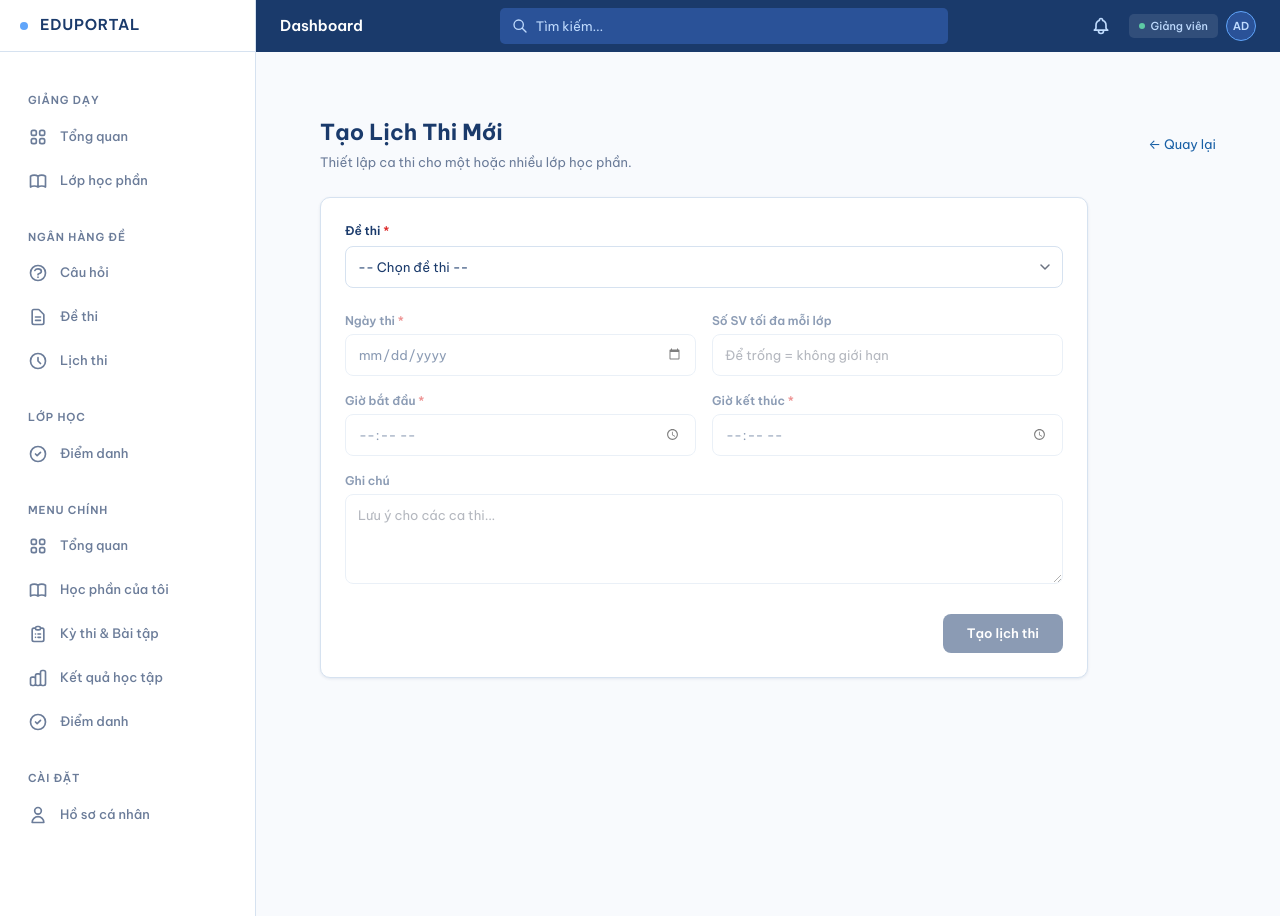
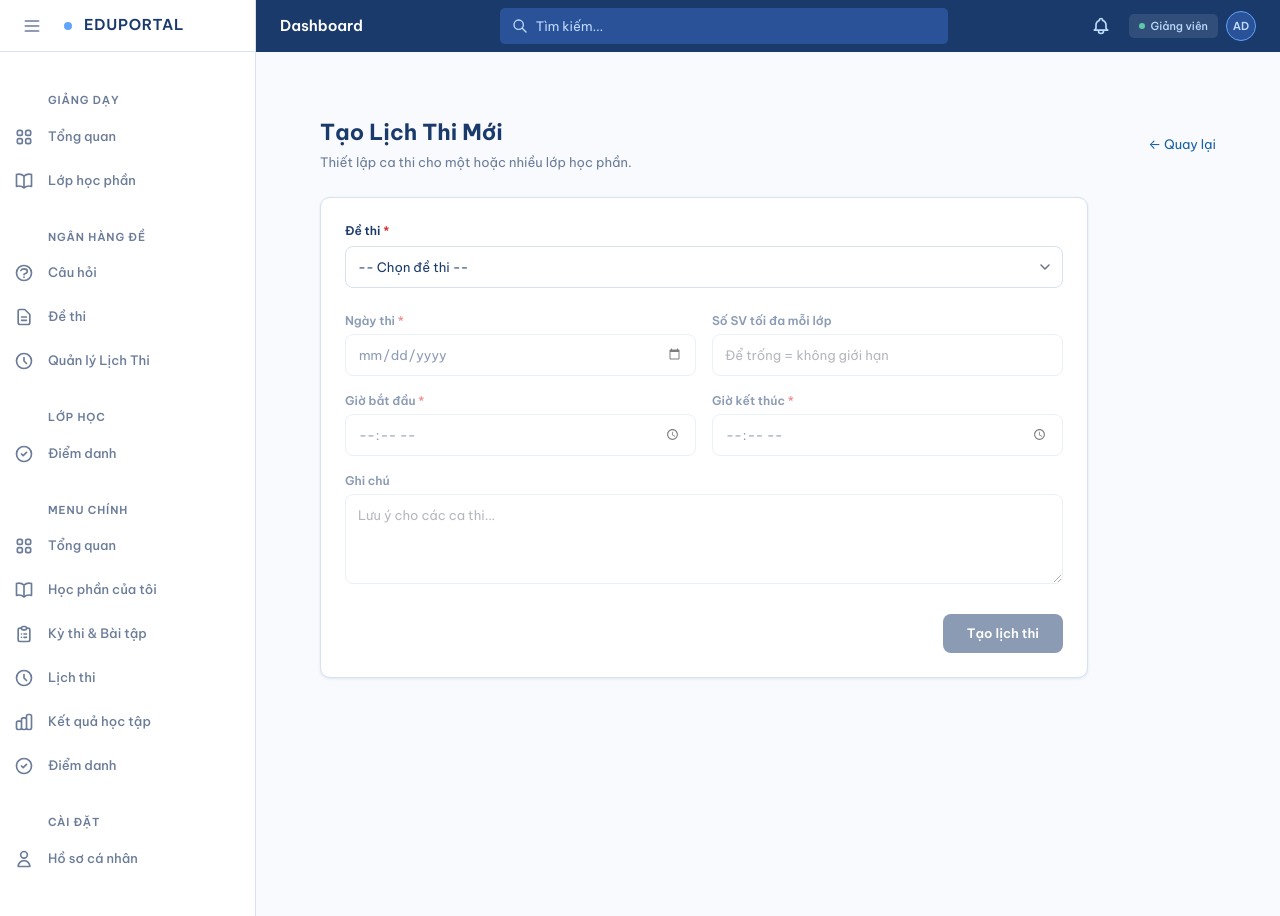
Before and after one commit to Hoangsonvjppro/exam-management-system, a Laravel app: page /lecturer/schedules/create in a window 1280 px wide. Run offline with Laravel 12, Linux system fonts and the light colour scheme; a user stored in the database is signed in; data comes from the database, SQL or seed files in the repository; data that the repository does not hold is empty; style sheets or scripts are compiled from the project's sources; some libraries are stand-ins or nearby versions.

Commit message:
feat: Implement student exam schedule management with a new application layout and sidebar navigation.

```diff
--- a/src/app/Services/ExamScheduleService.php
+++ b/src/app/Services/ExamScheduleService.php
@@ -115,4 +115,19 @@ class ExamScheduleService
 
         return $query->orderBy('exam_date')->orderBy('start_time')->get();
     }
+
+    /**
+     * Lấy danh sách lịch thi của sinh viên (dựa trên lớp đã enrolled).
+     */
+    public function getSchedulesForStudent(int $studentId): Collection
+    {
+        return ExamSchedule::whereHas('courseSection.students', function ($q) use ($studentId) {
+            $q->where('users.id', $studentId)
+              ->where('course_section_students.status', 'enrolled');
+        })
+        ->with(['exam.subject', 'courseSection'])
+        ->orderBy('exam_date', 'desc')
+        ->orderBy('start_time')
+        ->get();
+    }
 }
--- a/src/resources/css/app.css
+++ b/src/resources/css/app.css
@@ -67,7 +67,7 @@
 
 @layer components {
     .sidebar-link {
-        @apply flex items-center gap-3 px-4 py-2.5 text-[13px] font-medium text-text-muted rounded-[6px] transition-colors duration-200 ease-in-out cursor-pointer;
+        @apply flex items-center py-2.5 text-[13px] font-medium text-text-muted rounded-[6px] transition-colors duration-200 ease-in-out cursor-pointer;
     }
 
     .sidebar-link.active {
@@ -79,7 +79,7 @@
     }
 
     .sidebar-section-title {
-        @apply px-4 pt-6 pb-2 text-[11px] font-semibold uppercase tracking-[0.08em] text-text-muted;
+        @apply pl-[48px] pr-4 pt-6 pb-2 text-[11px] font-semibold uppercase tracking-[0.08em] text-text-muted;
     }
 }
 
--- a/src/resources/views/components/sidebar-link.blade.php
+++ b/src/resources/views/components/sidebar-link.blade.php
@@ -10,7 +10,7 @@
         'users'               => 'M12 4.354a4 4 0 110 5.292M15 21H3v-1a6 6 0 0112 0v1zm0 0h6v-1a6 6 0 00-9-5.197M13 7a4 4 0 11-8 0 4 4 0 018 0z',
         'academic-cap'        => 'M12 14l9-5-9-5-9 5 9 5zm0 0l6.16-3.422a12.083 12.083 0 01.665 6.479A11.952 11.952 0 0012 20.055a11.952 11.952 0 00-6.824-2.998 12.078 12.078 0 01.665-6.479L12 14zm-4 6v-7.5l4-2.222',
         'calendar'            => 'M8 7V3m8 4V3m-9 8h10M5 21h14a2 2 0 002-2V7a2 2 0 00-2-2H5a2 2 0 00-2 2v12a2 2 0 002 2z',
-        'book-open'           => 'M12 6.253v13m0-13C10.832 5.477 9.246 5 7.5 5S4.168 5.477 3 6.253v13C4.168 18.477 5.754 18 7.5 18s3.332.477 4.5 1.253m0-13C13.168 5.477 14.754 5 16.5 5c1.746 0 3.332.477 4.5 1.253v13C19.832 18.477 18.246 18 16.5 18c-1.746 0-3.332.477-4.5 1.253',
+        'book-open'           => 'M12 6.042A8.967 8.967 0 006 3.75c-1.052 0-2.062.18-3 .512v14.25A8.987 8.987 0 016 18c2.305 0 4.408.867 6 2.292m0-14.25a8.966 8.966 0 016-2.292c1.052 0 2.062.18 3 .512v14.25A8.987 8.987 0 0018 18a8.967 8.967 0 00-6 2.292m0-14.25v14.25',
         'question-mark-circle'=> 'M8.228 9c.549-1.165 2.03-2 3.772-2 2.21 0 4 1.343 4 3 0 1.4-1.278 2.575-3.006 2.907-.542.104-.994.54-.994 1.093m0 3h.01M21 12a9 9 0 11-18 0 9 9 0 0118 0z',
         'document-text'       => 'M9 12h6m-6 4h6m2 5H7a2 2 0 01-2-2V5a2 2 0 012-2h5.586a1 1 0 01.707.293l5.414 5.414a1 1 0 01.293.707V19a2 2 0 01-2 2z',
         'clipboard-list'      => 'M9 5H7a2 2 0 00-2 2v12a2 2 0 002 2h10a2 2 0 002-2V7a2 2 0 00-2-2h-2M9 5a2 2 0 002 2h2a2 2 0 002-2M9 5a2 2 0 012-2h2a2 2 0 012 2m-3 7h3m-3 4h3m-6-4h.01M9 16h.01',
@@ -26,14 +26,18 @@
 <a href="{{ $route ? route($route) : '#' }}"
    {{ $attributes->merge(['class' => 'sidebar-link ' . ($isActive ? 'active' : '')]) }}>
     @if(isset($icon) && !is_string($icon))
-        {{ $icon }}
+        <div class="w-[48px] flex items-center justify-center flex-shrink-0">
+            {{ $icon ?? '' }}
+        </div>
     @else
-        <svg class="flex-shrink-0 w-5 h-5" fill="none" viewBox="0 0 24 24" stroke="currentColor">
-            <path stroke-linecap="round" stroke-linejoin="round" stroke-width="2" d="{{ $icons[$icon] ?? $icons['circle'] }}"/>
-        </svg>
+        <div class="w-[48px] flex items-center justify-center flex-shrink-0">
+            <svg class="w-5 h-5" fill="none" viewBox="0 0 24 24" stroke="currentColor">
+                <path stroke-linecap="round" stroke-linejoin="round" stroke-width="2" d="{{ $icons[$icon ?? 'circle'] ?? $icons['circle'] }}"/>
+            </svg>
+        </div>
     @endif
-    <span class="sidebar-label truncate flex-1">{{ $slot }}</span>
+    <span class="sidebar-label truncate flex-1 transition-opacity duration-300 pr-4" x-show="isExpanded" x-cloak>{{ $slot }}</span>
     @if($badge)
-        <span class="ml-auto bg-danger-500 text-white text-xs font-bold px-2 py-0.5 rounded-full">{{ $badge }}</span>
+        <span class="ml-auto mr-4 bg-danger-500 text-white text-xs font-bold px-2 py-0.5 rounded-full" x-show="isExpanded" x-cloak>{{ $badge }}</span>
     @endif
 </a>
--- a/src/resources/views/components/sidebar-section.blade.php
+++ b/src/resources/views/components/sidebar-section.blade.php
@@ -1,7 +1,10 @@
 @props(['label'])
 
 <div>
-    <div class="sidebar-section-title">{{ $label }}</div>
+    <div class="sidebar-section-title overflow-hidden whitespace-nowrap transition-opacity duration-300"
+         :class="isExpanded ? 'opacity-100' : 'opacity-0'">
+        {{ $label }}
+    </div>
     <div class="space-y-1">
         {{ $slot }}
     </div>
--- a/src/resources/views/layouts/app.blade.php
+++ b/src/resources/views/layouts/app.blade.php
@@ -20,11 +20,30 @@
 
 <body class="font-sans antialiased bg-surface-0 text-navy-900">
 
-    <div class="flex h-screen overflow-hidden" x-data="{ sidebarOpen: false, searchQuery: '' }">
+    <div class="flex h-screen overflow-hidden"
+         x-data="{
+            isSidebarPinned: false,
+            isSidebarHovered: false,
+            get isExpanded() { return (this.isSidebarPinned || this.isSidebarHovered) || window.innerWidth < 1024 && this.isSidebarPinned; },
+            togglePin() {
+                this.isSidebarPinned = !this.isSidebarPinned;
+                localStorage.setItem('ems_sidebar_pinned', this.isSidebarPinned);
+                if (!this.isSidebarPinned) this.isSidebarHovered = false;
+            },
+            init() {
+                const stored = localStorage.getItem('ems_sidebar_pinned');
+                if (stored !== null) {
+                    this.isSidebarPinned = stored === 'true';
+                } else {
+                    this.isSidebarPinned = window.innerWidth >= 1024;
+                }
+            }
+         }"
+         @resize.window="if(window.innerWidth < 1024) isSidebarPinned = false">
 
         {{-- ─── SIDEBAR ─────────────────────────────────────────── --}}
-        <!-- Overlay (mobile) -->
-        <div x-show="sidebarOpen" x-on:click="sidebarOpen = false"
+        <!-- Overlay (mobile only) -->
+        <div x-show="isSidebarPinned && window.innerWidth < 1024" x-on:click="isSidebarPinned = false"
             x-transition:enter="transition-opacity ease-linear duration-300"
             x-transition:enter-start="opacity-0"
             x-transition:enter-end="opacity-100"
@@ -35,19 +54,41 @@
             style="display:none">
         </div>
 
+        <!-- Spacer for Main Content (Desktop Only) -->
+        <div class="transition-all duration-300 ease-in-out flex-shrink-0 hidden lg:block"
+             :class="isSidebarPinned ? 'w-64' : 'w-16'"></div>
+
         <!-- Sidebar -->
-        <aside class="fixed inset-y-0 left-0 z-50 w-64 bg-white border-r-[0.5px] border-border-clean transform transition-transform duration-300 ease-in-out -translate-x-full lg:translate-x-0 lg:static lg:z-auto flex flex-col"
-            :class="sidebarOpen ? 'translate-x-0' : ''">
+        <aside class="fixed inset-y-0 left-0 z-50 bg-white border-r-[0.5px] border-border-clean flex flex-col transition-all duration-300 ease-in-out overflow-hidden"
+            :class="[
+                isExpanded ? 'w-64 translate-x-0' : 'w-16 -translate-x-full lg:translate-x-0',
+                (!isSidebarPinned && isSidebarHovered) ? 'shadow-[4px_0_24px_rgba(0,0,0,0.06)] lg:border-r-transparent' : ''
+            ]"
+            @mouseenter="if(!isSidebarPinned && window.innerWidth >= 1024) isSidebarHovered = true"
+            @mouseleave="if(!isSidebarPinned && window.innerWidth >= 1024) isSidebarHovered = false">
 
-            <!-- Logo -->
-            <div class="flex items-center gap-3 px-5 h-[52px] border-b-[0.5px] border-border-clean flex-shrink-0 bg-white">
-                <div class="w-2 h-2 rounded-full bg-blue-400"></div>
-                <div>
-                    <div class="font-semibold text-navy-900 text-[15px] leading-tight uppercase tracking-wider">EduPortal</div>
+            <!-- Sidebar Inner Container (fixed width 256px so contents don't squish during transition) -->
+            <div class="w-64 h-full flex flex-col flex-shrink-0">
+                <!-- Logo & Hamburger -->
+                <div class="flex items-center h-[52px] border-b-[0.5px] border-border-clean flex-shrink-0 pl-[12px] w-full">
+                    <!-- Hamburger inside Sidebar -->
+                    <div class="flex items-center justify-center flex-shrink-0">
+                        <button class="w-10 h-10 rounded-full hover:bg-surface-1 flex items-center justify-center text-text-muted transition-colors outline-none"
+                            @click="togglePin()">
+                            <svg class="w-5 h-5 transition-transform duration-300" fill="none" viewBox="0 0 24 24" stroke="currentColor">
+                                <path stroke-linecap="round" stroke-linejoin="round" stroke-width="2" d="M4 6h16M4 12h16M4 18h16" />
+                            </svg>
+                        </button>
+                    </div>
+
+                    <!-- Logo Text -->
+                    <div class="flex items-center gap-3 whitespace-nowrap pl-[12px]">
+                        <div class="w-2 h-2 rounded-full bg-blue-400 flex-shrink-0"></div>
+                        <div class="font-semibold text-navy-900 text-[15px] leading-tight uppercase tracking-wider">EduPortal</div>
+                    </div>
                 </div>
-            </div>
 
-            <nav class="flex-1 overflow-y-auto sidebar-scroll px-3 py-4 space-y-1">
+                <nav class="flex-1 overflow-y-auto sidebar-scroll py-4 space-y-1 relative">
 
                 @role('lecturer|teaching_assistant')
                 <x-sidebar-section label="Giảng dạy">
@@ -59,7 +100,7 @@
                     {{-- Đã sửa route và bỏ :active="false" để menu tự sáng lên khi click vào --}}
                     <x-sidebar-link route="lecturer.questions.index" icon="question-mark-circle">Câu hỏi</x-sidebar-link>
                     <x-sidebar-link route="lecturer.exams.index" icon="document-text">Đề thi</x-sidebar-link>
-                    <x-sidebar-link route="lecturer.schedules.index" icon="clock">Lịch thi</x-sidebar-link>
+                    <x-sidebar-link route="lecturer.schedules.index" icon="clock">Quản lý Lịch Thi</x-sidebar-link>
                 </x-sidebar-section>
 
                 <x-sidebar-section label="Lớp học">
@@ -74,6 +115,7 @@
 
                     {{-- Thêm badge nhắc nhở (tuỳ chọn) cho sinh viên ở mục Bài tập --}}
                     <x-sidebar-link route="student.exams.index" icon="clipboard-list">Kỳ thi & Bài tập</x-sidebar-link>
+                    <x-sidebar-link route="student.schedules.index" icon="clock">Lịch thi</x-sidebar-link>
 
                     <x-sidebar-link route="student.results.index" icon="chart-bar">Kết quả học tập</x-sidebar-link>
                     <x-sidebar-link route="student.attendance.index" icon="check-circle">Điểm danh</x-sidebar-link>
@@ -85,9 +127,8 @@
                 @endrole
 
             </nav>
-
-
-        </aside>
+        </div>
+    </aside>
 
         {{-- ─── MAIN CONTENT ─────────────────────────────────────── --}}
         <div class="flex flex-col flex-1 overflow-hidden">
@@ -96,11 +137,12 @@
             <header class="sticky top-0 z-30 h-[52px] bg-navy-900 text-white">
                 <div class="flex items-center justify-between h-full px-4 sm:px-6">
 
-                    <!-- Left: Hamburger + Page title -->
+                    <!-- Left: Page title (Hamburger removed from here) -->
                     <div class="flex items-center gap-4">
+                        <!-- Hamburger only for mobile (header) -->
                         <button class="lg:hidden p-1.5 rounded-[5px] bg-navy-700 text-blue-200 hover:bg-navy-600 transition-colors"
-                            x-on:click="sidebarOpen = !sidebarOpen">
-                            <svg class="w-5 h-5" fill="none" viewBox="0 0 24 24" stroke="currentColor">
+                            x-on:click="isSidebarPinned = !isSidebarPinned">
+                            <svg class="w-5 h-5 transition-transform duration-300" fill="none" viewBox="0 0 24 24" stroke="currentColor">
                                 <path stroke-linecap="round" stroke-linejoin="round" stroke-width="2" d="M4 6h16M4 12h16M4 18h16" />
                             </svg>
                         </button>
@@ -158,9 +200,13 @@
                                     <div class="w-1.5 h-1.5 rounded-full bg-teal-300"></div>
                                     <span class="text-blue-200 text-[11px] font-medium">{{ auth()->user()->primary_role ?? 'SV' }}</span>
                                 </div>
+                                @if(auth()->user()->google_avatar)
+                                <img src="{{ auth()->user()->google_avatar }}" alt="Avatar" class="w-[30px] h-[30px] rounded-full border-[1.5px] border-blue-400 object-cover" referrerpolicy="no-referrer">
+                                @else
                                 <div class="w-[30px] h-[30px] rounded-full bg-navy-700 flex items-center justify-center text-blue-200 font-semibold text-[11px] border-[1.5px] border-blue-400">
                                     {{ strtoupper(substr(auth()->user()->name ?? 'U', 0, 2)) }}
                                 </div>
+                                @endif
                             </button>
 
                             <!-- Dropdown menu -->
--- a/src/routes/web.php
+++ b/src/routes/web.php
@@ -117,6 +117,9 @@ Route::middleware(['auth', 'must_change_password_handled'])->group(function () {
         Route::get('/results', [StudentPageController::class, 'results'])->name('results.index');
 
         Route::get('/attendance', [StudentPageController::class, 'attendance'])->name('attendance.index');
+
+        // Lịch thi của sinh viên
+        Route::get('/schedules', [\App\Http\Controllers\Student\StudentScheduleController::class, 'index'])->name('schedules.index');
     });
 
 
```
Also changed, not shown: src/app/Http/Controllers/Student/StudentScheduleController.php (added, +23 -0 lines), src/resources/views/student/schedules/index.blade.php (added, +108 -0 lines).
